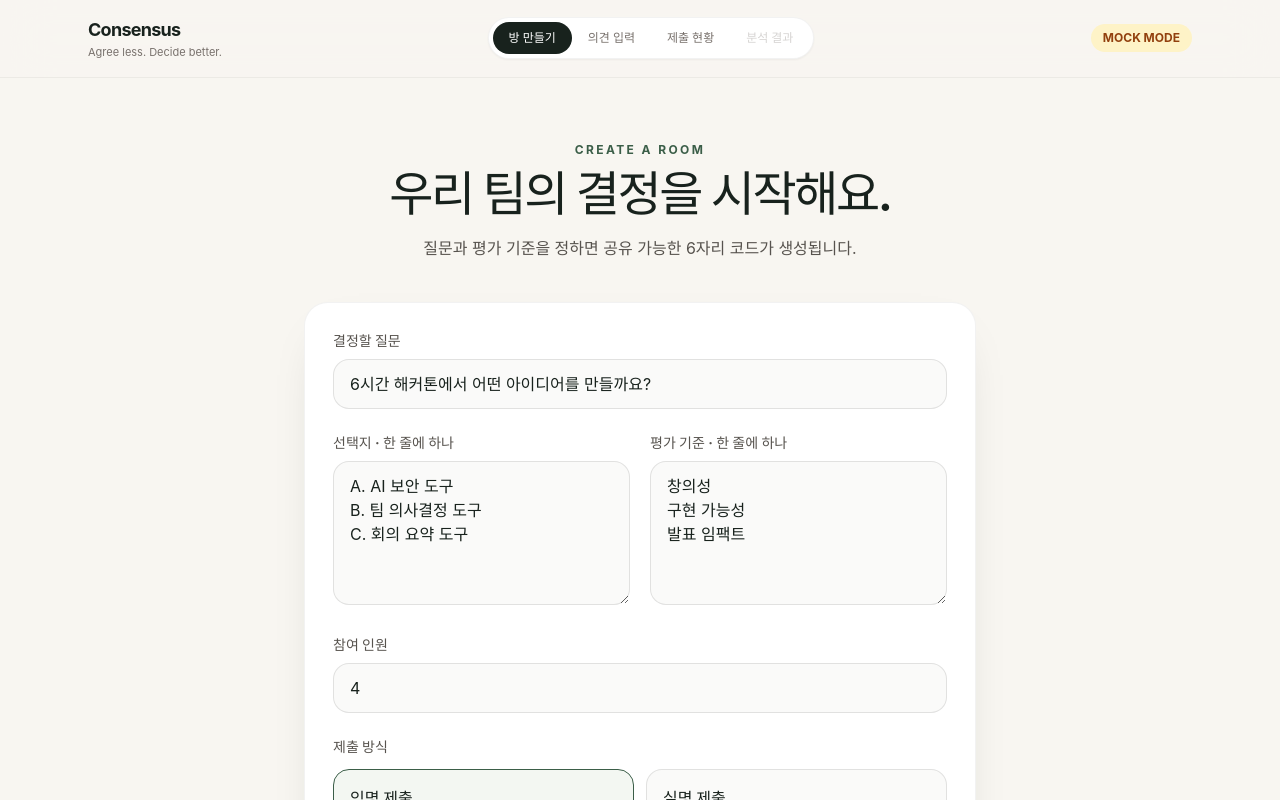
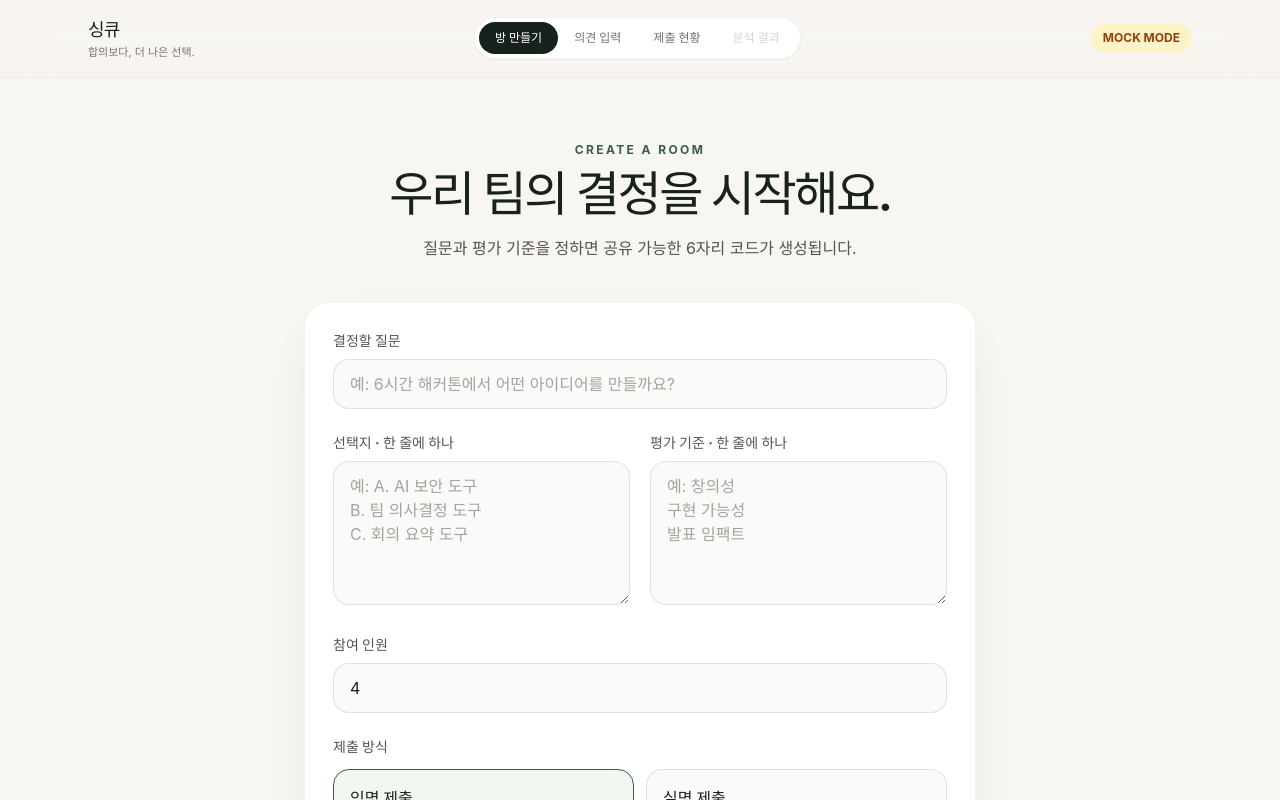
Before and after one commit to NiceTry3675/Codex_Hackathon_Seoul, a React (Vite) app in the folder frontend/: page / in a window 1280 px wide. Both pictures are taken after a click on the button "방 만들기". Shown: the top 800 px of the page. Built offline with nearby package versions, Linux system fonts and the light colour scheme; no server answers.

Commit message:
feat: refresh SynQ frontend branding

```diff
--- a/frontend/index.html
+++ b/frontend/index.html
@@ -5,9 +5,9 @@
     <meta name="viewport" content="width=device-width, initial-scale=1.0" />
     <meta
       name="description"
-      content="팀 의사결정의 안정성을 확인하는 Consensus 데모"
+      content="합의보다 더 나은 선택을 돕는 싱큐"
     />
-    <title>Consensus — Agree less. Decide better.</title>
+    <title>싱큐 — 합의보다, 더 나은 선택.</title>
   </head>
   <body>
     <div id="root"></div>
--- a/frontend/src/App.tsx
+++ b/frontend/src/App.tsx
@@ -155,8 +155,8 @@ function App() {
       <header className="sticky top-0 z-30 border-b border-black/5 bg-[#f8f6f1]/90 backdrop-blur-xl">
         <div className="mx-auto flex max-w-6xl flex-wrap items-center justify-between gap-3 px-4 py-4 sm:flex-nowrap sm:px-6">
           <button className="text-left" type="button" onClick={() => navigate("submit")}>
-            <span className="block text-lg font-bold tracking-[-0.04em]">Consensus</span>
-            <span className="hidden text-[11px] text-stone-500 sm:block">Agree less. Decide better.</span>
+            <span className="block text-lg font-bold tracking-[-0.04em]">싱큐</span>
+            <span className="hidden text-[11px] text-stone-500 sm:block">합의보다, 더 나은 선택.</span>
           </button>
 
           <nav className="flex items-center rounded-full border border-black/5 bg-white p-1 shadow-sm" aria-label="화면 이동">
@@ -268,7 +268,7 @@ function App() {
       </main>
 
       <footer className="mx-auto max-w-6xl px-4 py-10 text-center text-xs text-stone-500 sm:px-6">
-        Consensus는 결정을 대신하지 않습니다. 결정이 얼마나 견고한지 보여줍니다.
+        싱큐는 결정을 대신하지 않습니다. 결정이 얼마나 견고한지 보여줍니다.
       </footer>
     </div>
   );
--- a/frontend/src/pages/CreateRoomPage.tsx
+++ b/frontend/src/pages/CreateRoomPage.tsx
@@ -13,9 +13,9 @@ const lines = (value: string) =>
     .filter(Boolean);
 
 function CreateRoomPage({ loading, onCreate }: CreateRoomPageProps) {
-  const [question, setQuestion] = useState("6시간 해커톤에서 어떤 아이디어를 만들까요?");
-  const [options, setOptions] = useState("A. AI 보안 도구\nB. 팀 의사결정 도구\nC. 회의 요약 도구");
-  const [criteria, setCriteria] = useState("창의성\n구현 가능성\n발표 임팩트");
+  const [question, setQuestion] = useState("");
+  const [options, setOptions] = useState("");
+  const [criteria, setCriteria] = useState("");
   const [expectedMembers, setExpectedMembers] = useState(4);
   const [submissionMode, setSubmissionMode] = useState<"anonymous" | "named">("anonymous");
 
@@ -41,17 +41,36 @@ function CreateRoomPage({ loading, onCreate }: CreateRoomPageProps) {
       <form onSubmit={submit} className="card mx-auto mt-10 max-w-2xl space-y-6">
         <label className="block">
           <span className="mb-2 block text-sm font-bold text-stone-600">결정할 질문</span>
-          <input className="w-full rounded-2xl border border-black/10 bg-stone-50 px-4 py-3" value={question} onChange={(event) => setQuestion(event.target.value)} required maxLength={500} />
+          <input
+            className="w-full rounded-2xl border border-black/10 bg-stone-50 px-4 py-3 placeholder:text-stone-400"
+            value={question}
+            onChange={(event) => setQuestion(event.target.value)}
+            placeholder="예: 6시간 해커톤에서 어떤 아이디어를 만들까요?"
+            required
+            maxLength={500}
+          />
         </label>
 
         <div className="grid gap-5 sm:grid-cols-2">
           <label className="block">
             <span className="mb-2 block text-sm font-bold text-stone-600">선택지 · 한 줄에 하나</span>
-            <textarea className="min-h-36 w-full rounded-2xl border border-black/10 bg-stone-50 px-4 py-3" value={options} onChange={(event) => setOptions(event.target.value)} required />
+            <textarea
+              className="min-h-36 w-full rounded-2xl border border-black/10 bg-stone-50 px-4 py-3 placeholder:text-stone-400"
+              value={options}
+              onChange={(event) => setOptions(event.target.value)}
+              placeholder={"예: A. AI 보안 도구\nB. 팀 의사결정 도구\nC. 회의 요약 도구"}
+              required
+            />
           </label>
           <label className="block">
             <span className="mb-2 block text-sm font-bold text-stone-600">평가 기준 · 한 줄에 하나</span>
-            <textarea className="min-h-36 w-full rounded-2xl border border-black/10 bg-stone-50 px-4 py-3" value={criteria} onChange={(event) => setCriteria(event.target.value)} required />
+            <textarea
+              className="min-h-36 w-full rounded-2xl border border-black/10 bg-stone-50 px-4 py-3 placeholder:text-stone-400"
+              value={criteria}
+              onChange={(event) => setCriteria(event.target.value)}
+              placeholder={"예: 창의성\n구현 가능성\n발표 임팩트"}
+              required
+            />
           </label>
         </div>
 
--- a/frontend/src/pages/ResultsPage.tsx
+++ b/frontend/src/pages/ResultsPage.tsx
@@ -98,7 +98,7 @@ function ResultsPage({ analysis, room }: ResultsPageProps) {
       <section className="border-b border-black/5 bg-sand">
         <div className="mx-auto max-w-5xl px-4 py-14 text-center sm:px-6 sm:py-20">
           <p className="eyebrow">Step 03 · Decision stress test</p>
-          <h1 className="mt-3 text-4xl font-semibold tracking-[-0.055em] sm:text-6xl">합의보다, 견고함을 봅니다.</h1>
+          <h1 className="mt-3 text-4xl font-semibold tracking-[-0.055em] sm:text-6xl">합의보다, 더 나은 선택.</h1>
           <p className="mx-auto mt-5 max-w-2xl text-lg leading-8 text-stone-600">
             현재 1위는 <strong className="text-ink">{analysis.current_winner}</strong>입니다. 하지만 조건이 조금만 달라져도 같은 결과일까요?
           </p>
@@ -315,8 +315,8 @@ function ResultsPage({ analysis, room }: ResultsPageProps) {
         </section>
 
         <div className="py-5 text-center">
-          <p className="text-2xl font-semibold tracking-[-0.04em]">Agree less. Decide better.</p>
-          <p className="mt-2 text-sm text-stone-500">Consensus는 결정을 추천하지 않습니다. 결정의 견고성을 보여줄 뿐입니다.</p>
+          <p className="text-2xl font-semibold tracking-[-0.04em]">싱큐 · 합의보다, 더 나은 선택.</p>
+          <p className="mt-2 text-sm text-stone-500">싱큐는 결정을 추천하지 않습니다. 결정의 견고성을 보여줄 뿐입니다.</p>
         </div>
       </div>
     </div>
```
